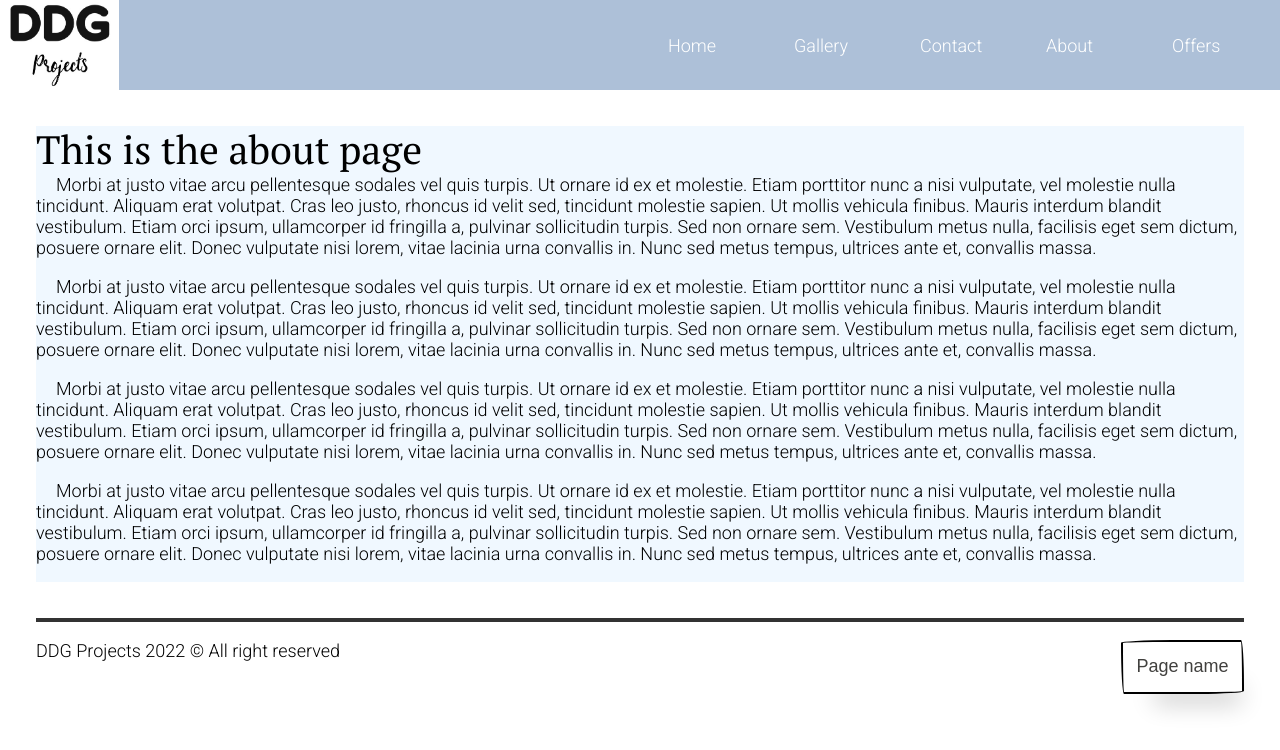
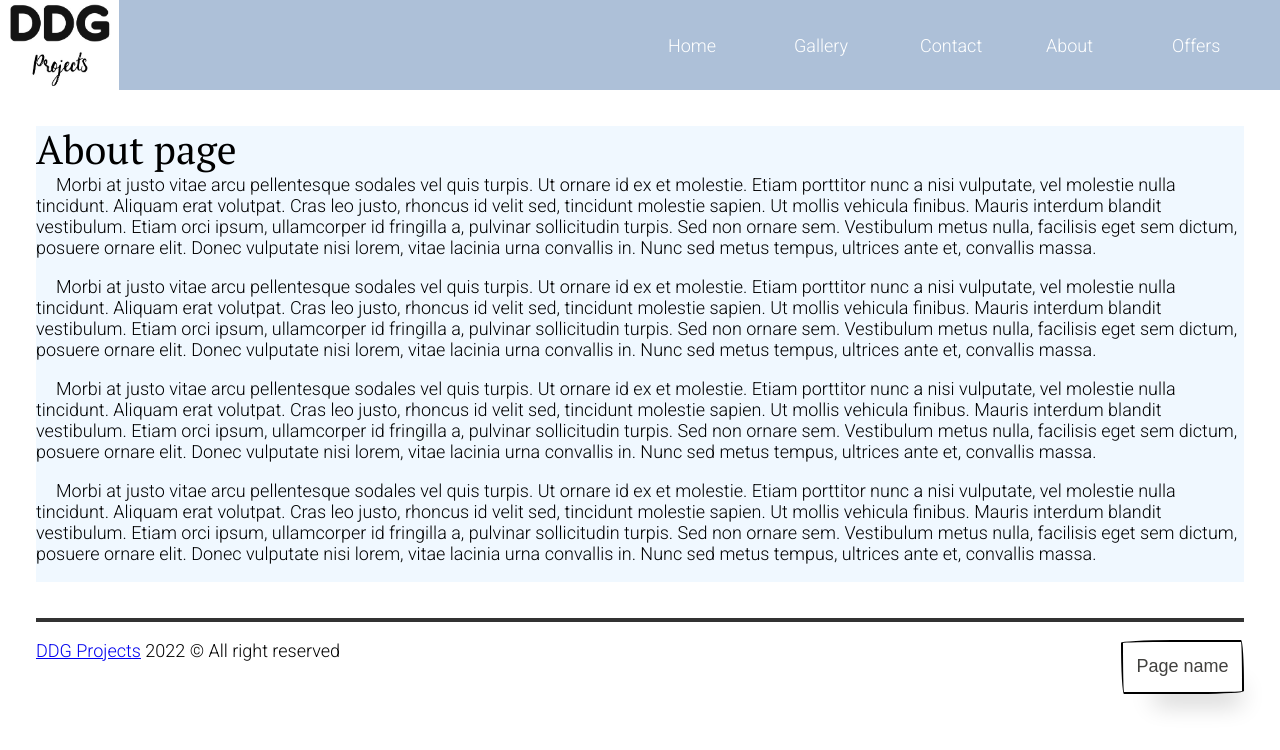
Before and after one commit to MitkoDG/react-test-app, a React (Create React App) app: page /about in a window 1280 px wide. Shown: the top 750 px of the page. Built offline with nearby package versions, Linux system fonts and the light colour scheme; the HTML template or start-up script is replaced by a standard one.

Commit message:
added redirect to the footer text

```diff
--- a/src/layout/Footer.js
+++ b/src/layout/Footer.js
@@ -5,7 +5,7 @@ const Footer = () => {
 
     return (
         <footer className={classes.site_footer}>
-            <p>DDG Projects 2022 &copy; All right reserved</p>
+            <p><a href='https://dimitargegov.com/' target='_blank' rel="noreferrer">DDG Projects</a> 2022 &copy; All right reserved</p>
             <Button />
         </footer>
     )
--- a/src/pages/About.js
+++ b/src/pages/About.js
@@ -3,7 +3,7 @@ import React from 'react'
 const About = () => {
     return (
         <div>
-            <h1>This is the about page</h1>
+            <h1>About page</h1>
             <p>Morbi at justo vitae arcu pellentesque sodales vel quis turpis. Ut ornare id ex et molestie. Etiam porttitor nunc a nisi vulputate, vel molestie nulla tincidunt. Aliquam erat volutpat. Cras leo justo, rhoncus id velit sed, tincidunt molestie sapien. Ut mollis vehicula finibus. Mauris interdum blandit vestibulum. Etiam orci ipsum, ullamcorper id fringilla a, pulvinar sollicitudin turpis. Sed non ornare sem. Vestibulum metus nulla, facilisis eget sem dictum, posuere ornare elit. Donec vulputate nisi lorem, vitae lacinia urna convallis in. Nunc sed metus tempus, ultrices ante et, convallis massa.</p>
             <p>Morbi at justo vitae arcu pellentesque sodales vel quis turpis. Ut ornare id ex et molestie. Etiam porttitor nunc a nisi vulputate, vel molestie nulla tincidunt. Aliquam erat volutpat. Cras leo justo, rhoncus id velit sed, tincidunt molestie sapien. Ut mollis vehicula finibus. Mauris interdum blandit vestibulum. Etiam orci ipsum, ullamcorper id fringilla a, pulvinar sollicitudin turpis. Sed non ornare sem. Vestibulum metus nulla, facilisis eget sem dictum, posuere ornare elit. Donec vulputate nisi lorem, vitae lacinia urna convallis in. Nunc sed metus tempus, ultrices ante et, convallis massa.</p>
             <p>Morbi at justo vitae arcu pellentesque sodales vel quis turpis. Ut ornare id ex et molestie. Etiam porttitor nunc a nisi vulputate, vel molestie nulla tincidunt. Aliquam erat volutpat. Cras leo justo, rhoncus id velit sed, tincidunt molestie sapien. Ut mollis vehicula finibus. Mauris interdum blandit vestibulum. Etiam orci ipsum, ullamcorper id fringilla a, pulvinar sollicitudin turpis. Sed non ornare sem. Vestibulum metus nulla, facilisis eget sem dictum, posuere ornare elit. Donec vulputate nisi lorem, vitae lacinia urna convallis in. Nunc sed metus tempus, ultrices ante et, convallis massa.</p>
--- a/src/pages/Home.js
+++ b/src/pages/Home.js
@@ -5,7 +5,7 @@ const Home = () => {
     const numberOfPhotosToRender = 4;
     return (
         <div>
-            <h1>This is the home page</h1>
+            <h1>Home page</h1>
 
             {/* add baner */}
             {/* <Link to="about">Click to view our about page</Link>
```
